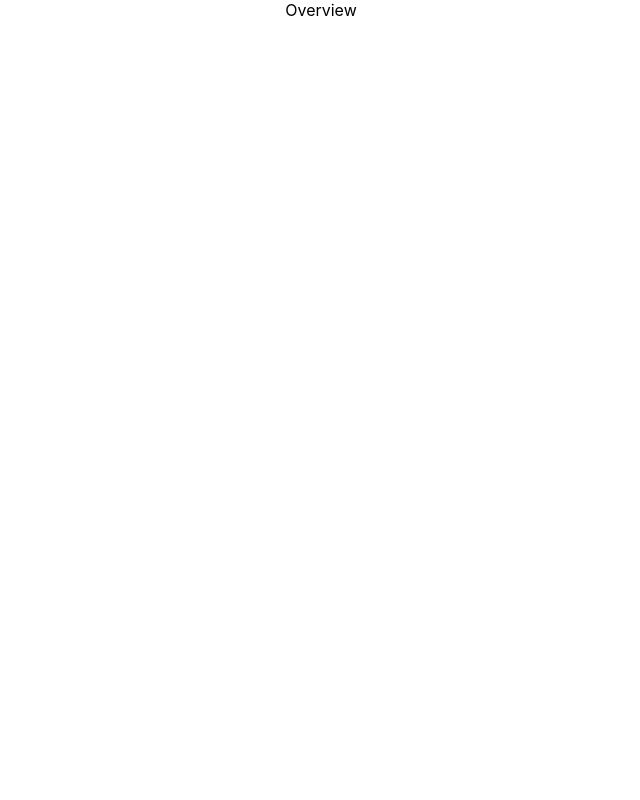
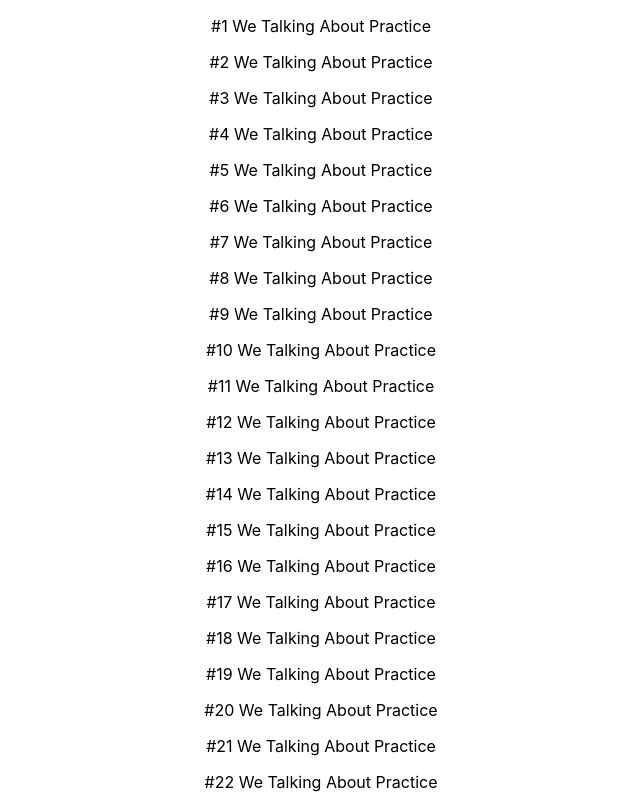
Before and after one commit to berk245/blindside-application, a React (Vite) app: page / in a window 1280 px wide. Shown: the top 800 px of the page, without its empty margins (319-959 px from the left). Built offline with nearby package versions, Linux system fonts and the light colour scheme.

Commit message:
Import sample data to overview component and map video data

```diff
--- a/src/routes/Overview.jsx
+++ b/src/routes/Overview.jsx
@@ -1,8 +1,44 @@
-import React from 'react'
+import React, { useState, useEffect } from "react";
+import { getUserVideos } from "../utils";
 
 function Overview() {
+  const [fetchingData, setFetchingData] = useState(true);
+  const [fetchError, setFetchError] = useState(false);
+  const [userVideos, setUserVideos] = useState([]);
+
+  useEffect(() => {
+    setFetchingData(true);
+    getUserVideos()
+      .then((res) => {
+        setUserVideos(res);
+        setFetchingData(false);
+      })
+      .catch((err) => {
+        setFetchError(true);
+        setFetchingData(false)
+      });
+  }, []);
+
   return (
-    <div>Overview</div>
+    <div>
+      {fetchingData ? (
+        <h1 style={{textAlign: 'center', padding:'5rem 0'}}>Loading</h1>
+      ) : (
+        <>
+          {!fetchError ? (
+            <div className="overview-container">
+              {userVideos.map((video, idx) => {
+                return <p>{video.videoTitle}</p>;
+              })}
+            </div>
+          ) : (
+            <p>
+              An error occured while accessing data. Please refresh the page.
+            </p>
+          )}
+        </>
+      )}
+    </div>
   )
 }
 
```
